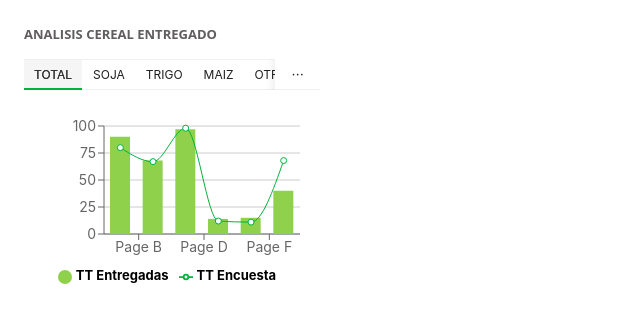
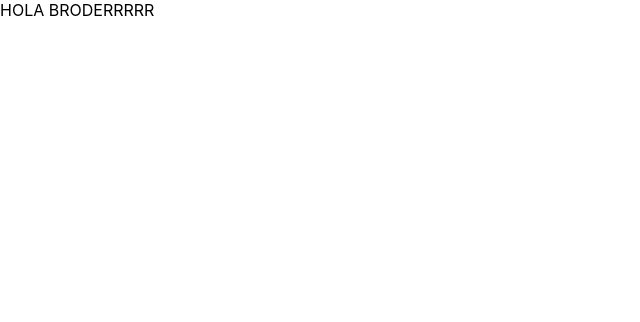
Before and after one commit to juliperelda/grafico-cereal-insumos, a React (Create React App) app: page / in a window 1280 px wide. Shown: the top 322 px of the page, without its empty margins (0-640 px from the left). Built offline with nearby package versions, Linux system fonts and the light colour scheme.

Commit message:
Realizando pruebas

```diff
--- a/src/App.js
+++ b/src/App.js
@@ -15,8 +15,8 @@ function App() {
       infoEvo, setInfoEvo,
       idCliente, setIdCliente, //Probando
     }}>
-
-      <Analisis />
+      <p>HOLA BRODERRRRR</p>
+      {/* <Analisis /> */}
 
     </GlobalContext.Provider>
   );
```
